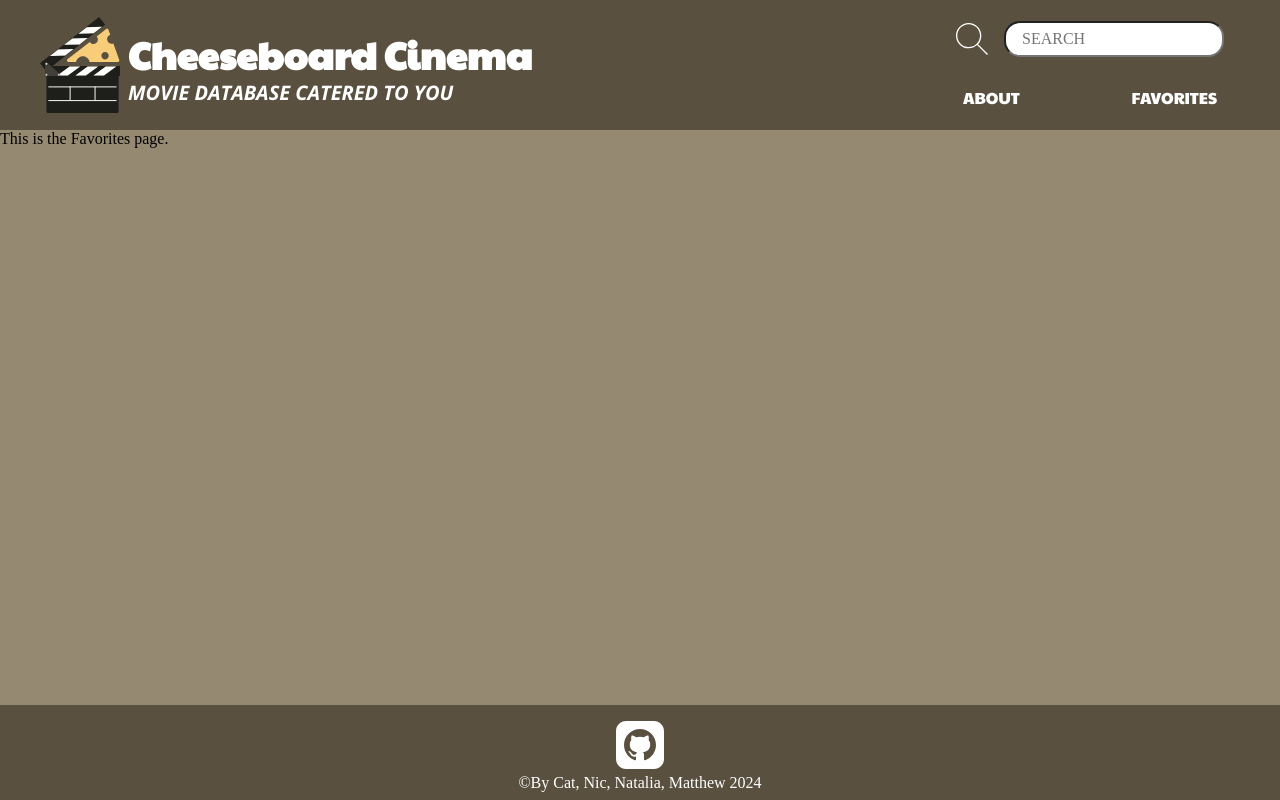
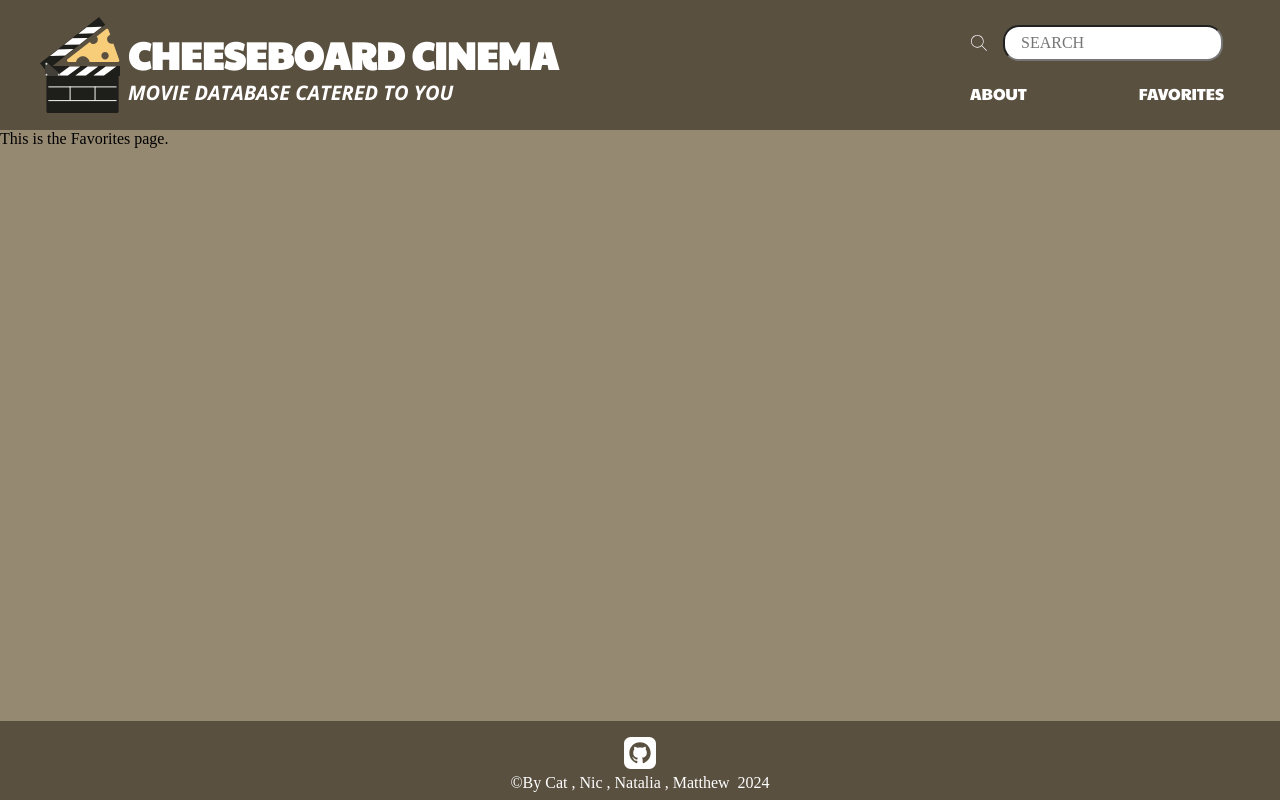
Before and after one commit to nstcuz/movie-database, a React (Vite) app: page /favorites in a window 1280 px wide. Built offline with nearby package versions, Linux system fonts and the light colour scheme.

Commit message:
Adjusted font on a links and linked to each contributors landing pages

```diff
--- a/src/components/Footer.jsx
+++ b/src/components/Footer.jsx
@@ -7,7 +7,11 @@ const Footer = () => {
     return (
         <footer>
             {githubIcon}
-            <p>&copy;By Cat, Nic, Natalia, Matthew 2024</p>
+            <p>&copy;By
+                <a href="https://cgtwebdesigns.com/">Cat</a>,
+                <a href="https://niccousins.com/">Nic</a>,
+                <a href="https://natcreates.com/">Natalia</a>,
+                <a href="https://mlewebs.ca/">Matthew</a> 2024</p>
         </footer>
     )
 }
--- a/src/scss/_footer.scss
+++ b/src/scss/_footer.scss
@@ -8,9 +8,13 @@ footer {
     text-align: center;
     padding: .5rem;
 
-
     img {
-        width: 3rem;
+        width: 2rem;
         padding-top: .5rem;
     }
+
+    a {
+        margin: .25rem;
+        text-transform: none;
+    }
 }
--- a/src/scss/_header.scss
+++ b/src/scss/_header.scss
@@ -13,12 +13,16 @@ header {
     }
     img {
         width: 3rem;
+        padding: .5rem 0;
         @include mediaQuery(45.25em) {
             width: 4rem;
         }
         @include mediaQuery(64em) {
             width: 5rem;
         }
+    }
+    a {
+        font-family: $navFont;
     }
 }
 
--- a/src/scss/_nav.scss
+++ b/src/scss/_nav.scss
@@ -1,14 +1,6 @@
 // Navigation styling
 @use 'vars' as *;
 @use 'mixins' as *;
-
-a {
-    text-decoration: none;
-    &:hover {
-        color: $fontColorCheese;
-    }
-
-}
 
 .btn-main-nav {
     background: transparent;
@@ -98,7 +90,7 @@ a {
     @include mediaQuery(64em) {
         @include column-flex;
         align-items: center;
-        gap: 2rem;
+        gap: 1.5rem;
         padding: 0;
         background-color: transparent;
         position: static;
--- a/src/scss/_typ.scss
+++ b/src/scss/_typ.scss
@@ -35,10 +35,15 @@ h2, h3, h4, h5, h6 {
 //Navigation font stylings
 li {
     list-style-type: none;
-    a {
-        font-family: $navFont;
-        text-transform: uppercase;
-        color:$fontColorLight;
+}
+
+a {
+    text-transform: uppercase;
+    color:$fontColorLight;
+    text-decoration: none;
+    &:hover, &:focus, &:active {
+        color: $fontColorCheese;
+        outline: none;
     }
 }
 
```
